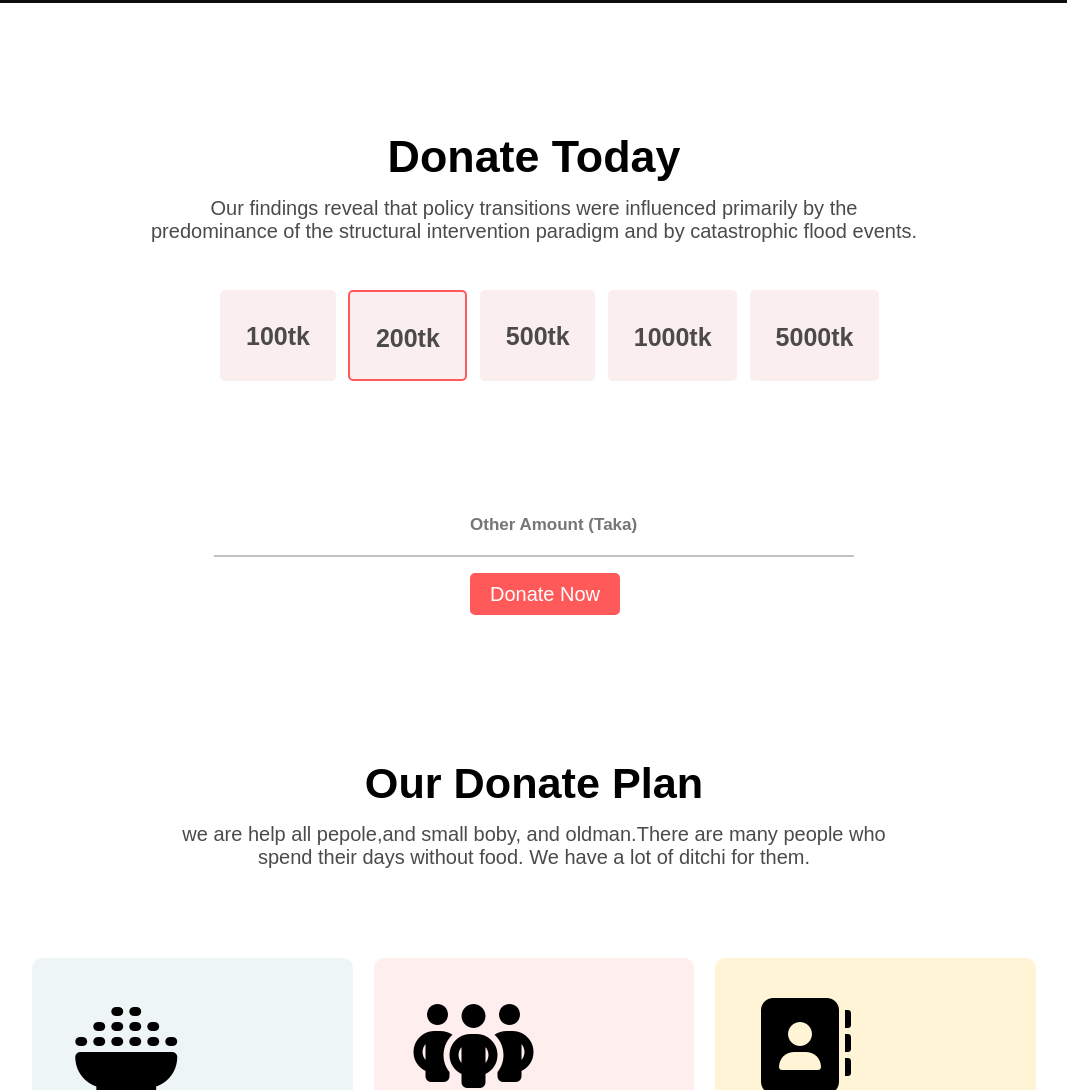
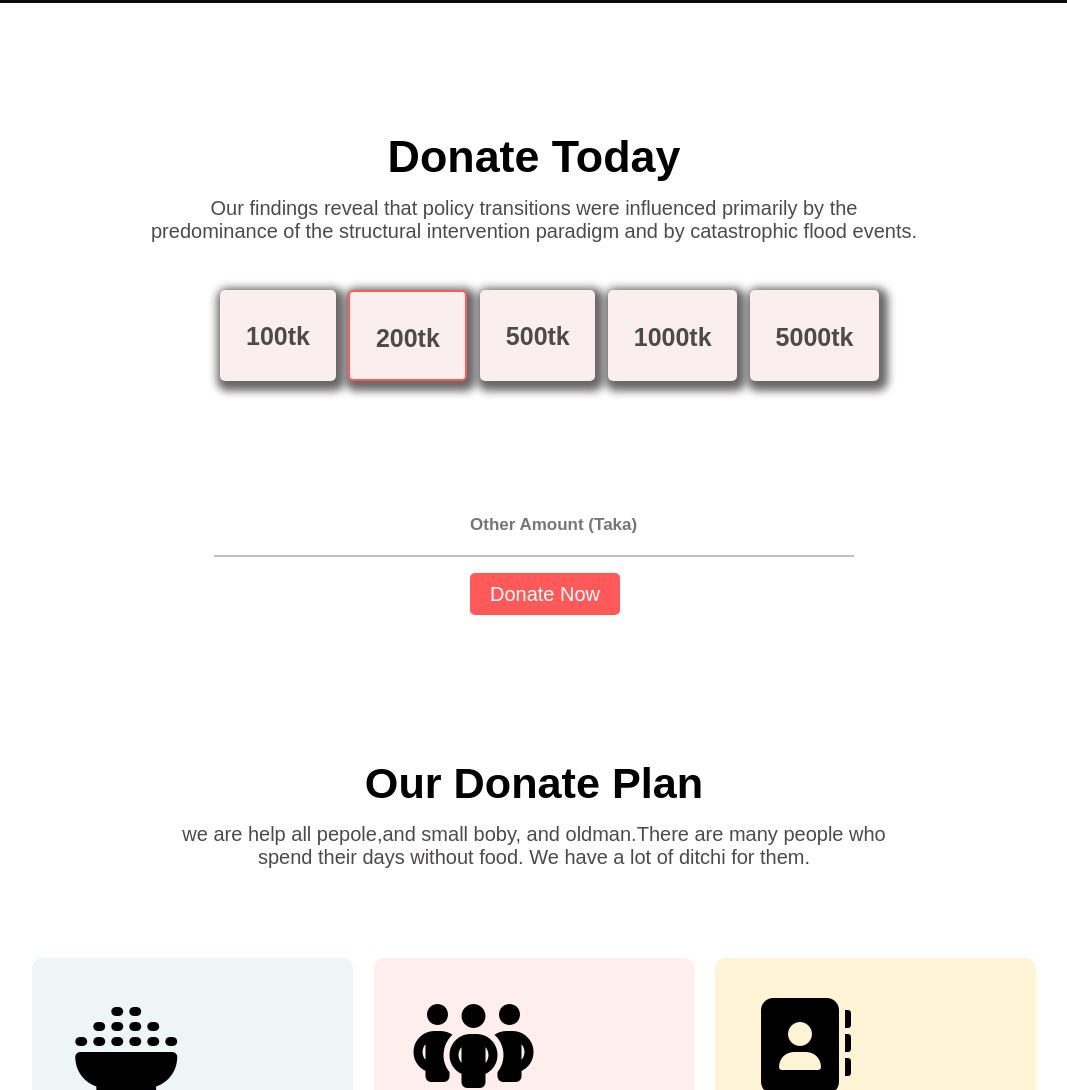
Before and after one commit to Aminulhoque01/donate_as, a plain HTML site: page index.html in a window 1280 px wide. Shown: the part 957-2047 px from the top of the page, without its empty margins (106-1173 px from the left). Drawn offline with Linux system fonts and the light colour scheme; grey boxes are pictures that could not be loaded.

Commit message:
last update

```diff
--- a/style.css
+++ b/style.css
@@ -70,7 +70,8 @@
     padding:4%;
     margin:1%;
     margin-top:5%;
-    border-radius: 5px;;
+    border-radius: 5px;
+    box-shadow: 3px 4px 8px 6px rgb(105, 103, 103);
 
 }
 .donate_div1 h1{
@@ -87,7 +88,7 @@
     margin-top:5%;
     border-radius: 5px;
     border:2px solid #FF5959;
-
+    box-shadow: 3px 4px 8px 6px rgb(105, 103, 103);
 }
 .donate_div2 h1{
     font-size:25px;
@@ -102,7 +103,7 @@
     margin:1%;
     margin-top:5%;
     border-radius: 5px;
-
+    box-shadow: 3px 4px 8px 6px rgb(105, 103, 103);
 }
 .donate_div3 h1{
     font-size:25px;
@@ -117,7 +118,7 @@
     margin:1%;
     margin-top:5%;
     border-radius: 5px;
-
+    box-shadow:3px 4px 8px 6px rgb(105, 103, 103);
 }
 .donate_div4 h1{
     font-size:25px;
@@ -132,7 +133,7 @@
     margin:1%;
     margin-top:5%;
     border-radius: 5px;
-
+    box-shadow: 3px 4px 8px 6px rgb(105, 103, 103);
 }
 .donate_div5 h1{
     font-size:25px;
```
Also changed, not shown: index.html (+0 -1 lines).
